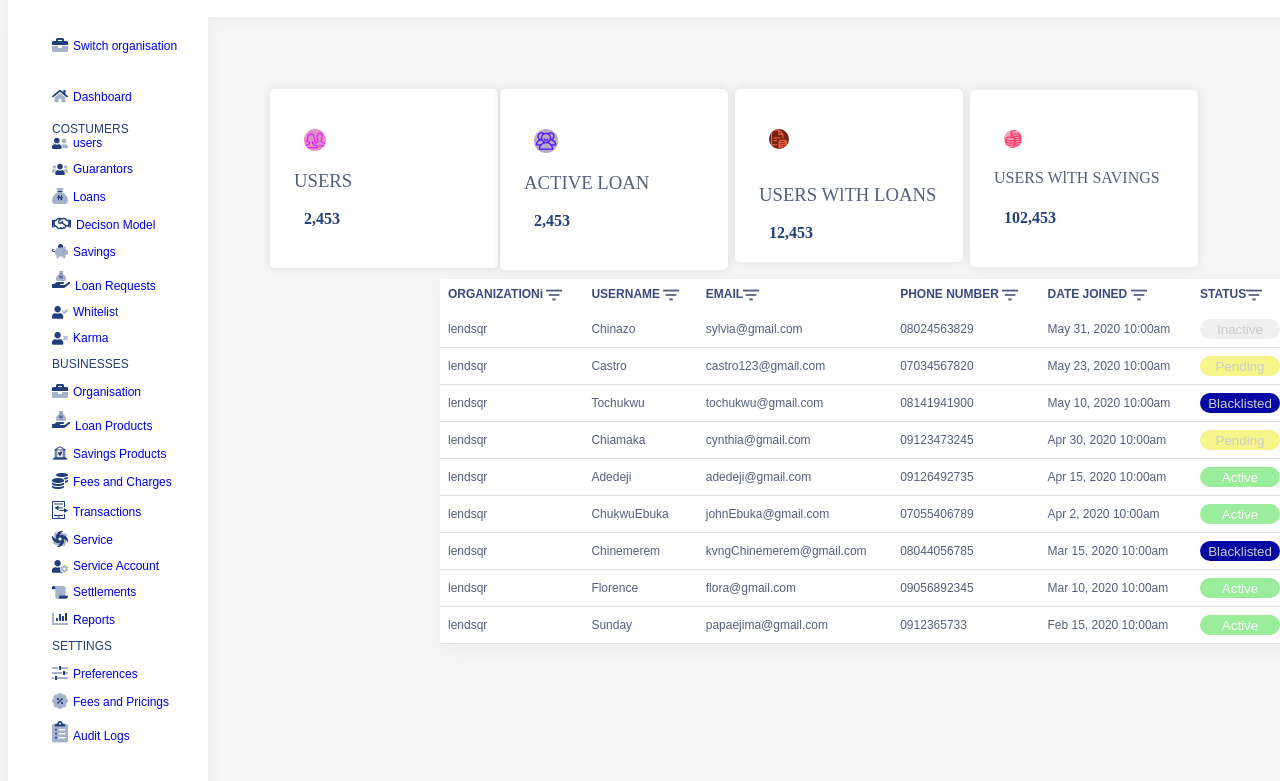
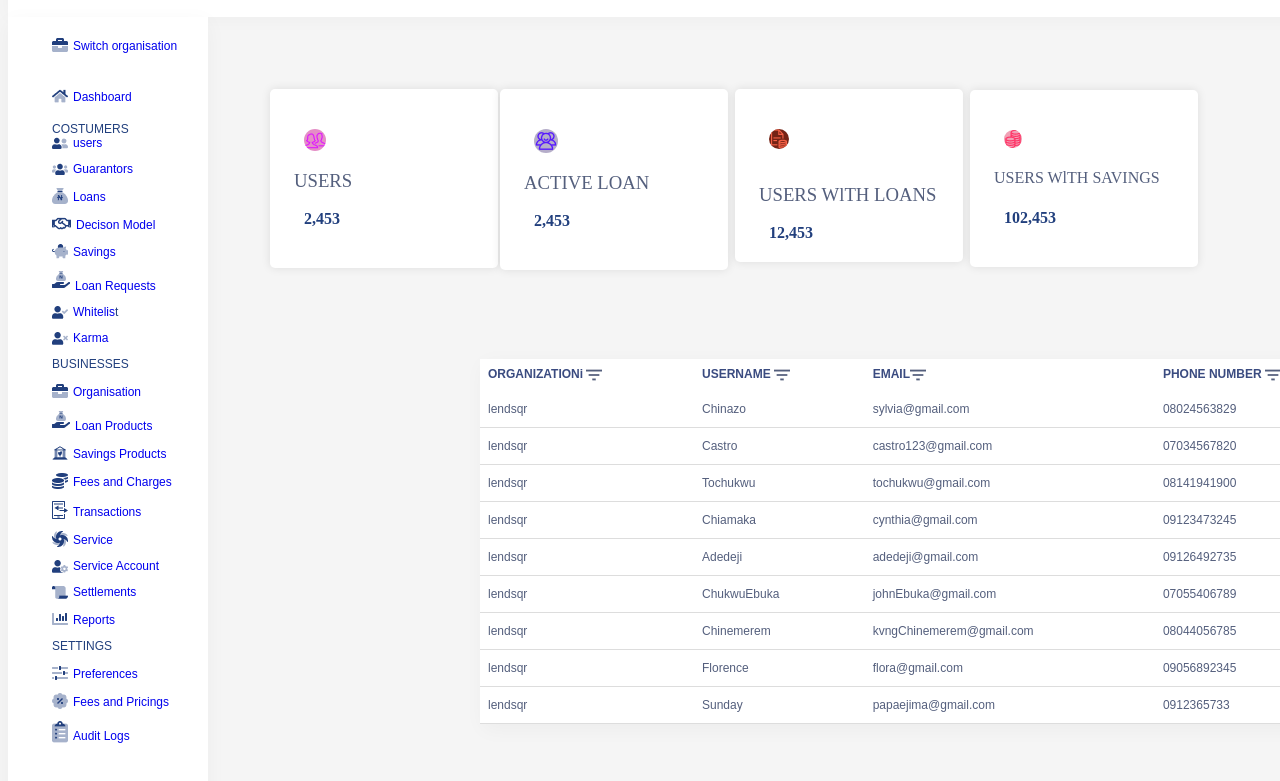
Before and after one commit to Yb027/insurance-limited, a plain HTML site: page index.html in a window 1280 px wide. Shown: the part 81-862 px from the top of the page. Drawn offline with Linux system fonts and the light colour scheme; files whose address does not match are found by name.

Commit message:
Update index.html

```diff
--- a/index.html
+++ b/index.html
@@ -257,16 +257,16 @@
 
         table {
             position: absolute;
-            left: 55cqh;
-            top: 45cqh;
+            left: 60cqh;
+            top: 55cqh;
             /* border: 1px solid; */
             box-shadow: #ccc;
             table-layout: auto;
-            width: 67%;
+            width: 100%;
             border-collapse: collapse;
             background-color: #FFFFFF;
             box-shadow: 3px 5px 20px 0px #0000000A;
-            overflow-wrap: normal;
+/*             overflow-wrap: normal; */
 
 
 
```
